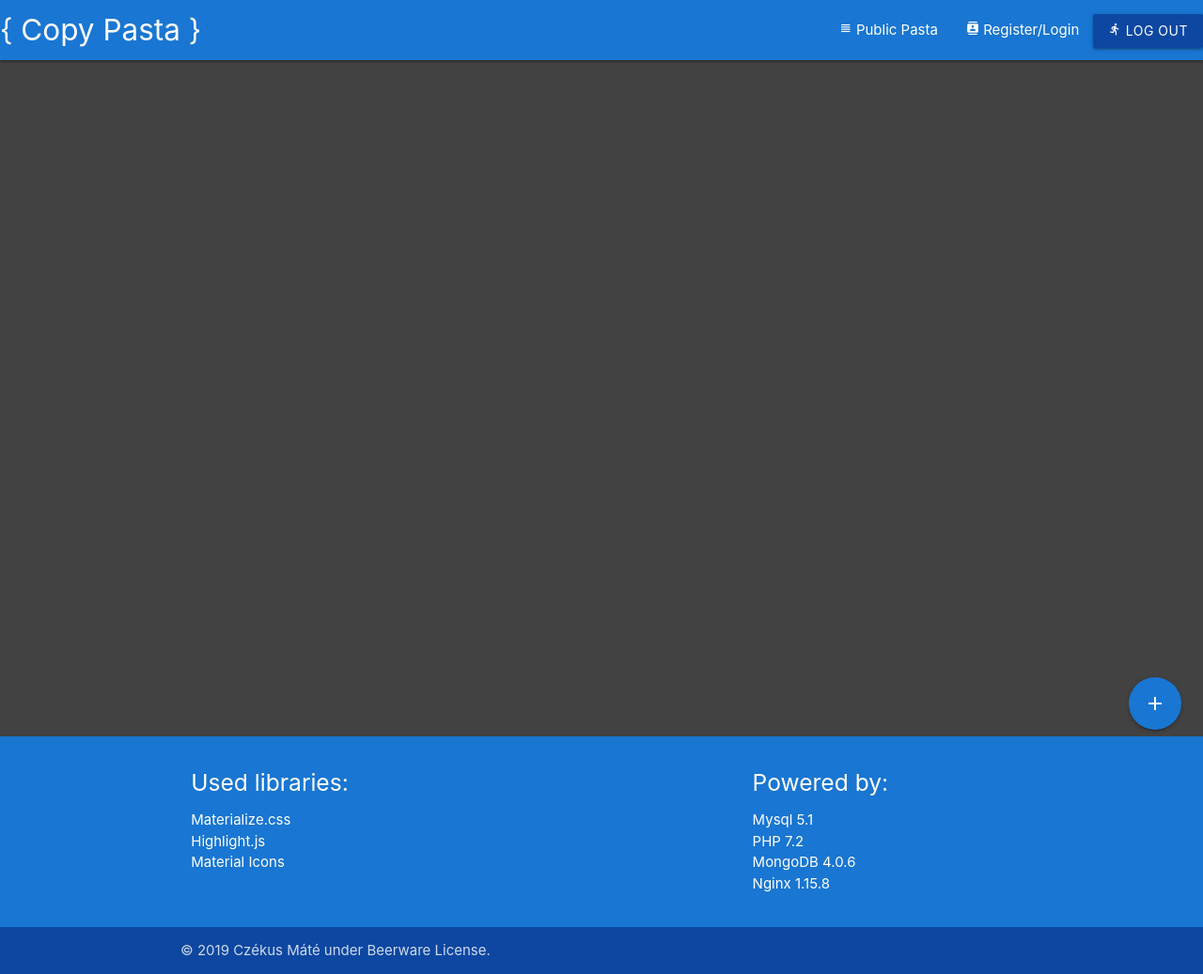
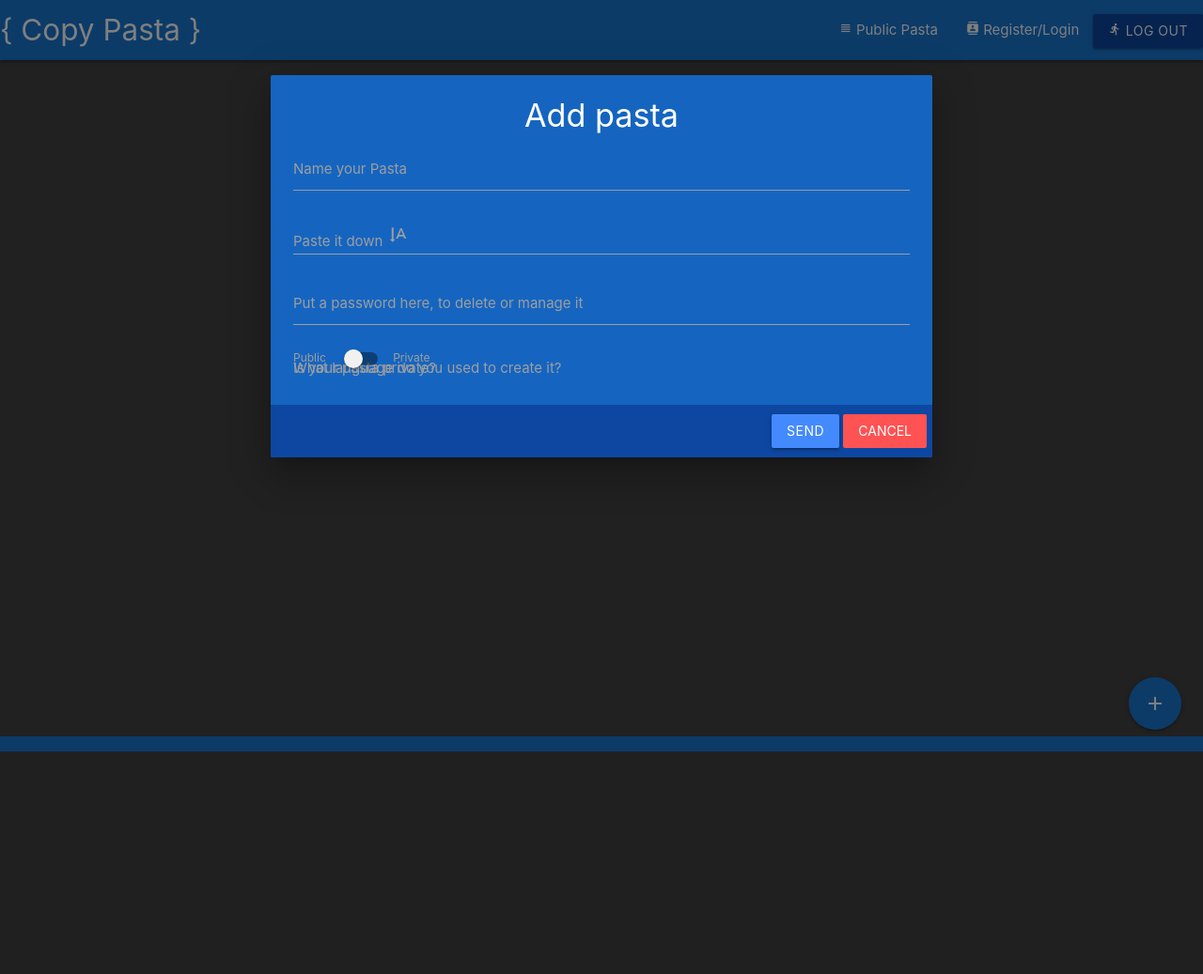
Before and after one commit to Shikachuu/copy-pasta-react, a PHP site: template view/index.php in a window 1280 px wide, after a click on "add". Shown: the whole page at 94% size. After the commit the page ends 800 px from the top, so only its background shows below. Run offline with PHP 8.4, Linux system fonts and the light colour scheme; the template is opened without the code that fills it, so the values that code supplies are empty.

Commit message:
input filed fixes

```diff
--- a/view/addpasta.php
+++ b/view/addpasta.php
@@ -28,12 +28,19 @@
     <div class="modal-content">
         <h4 class="center-align white-text">Add pasta</h4>
         <form action="../controller/gaddpastac.php" method="post">
+            <div class="input-field">
                 <label for="pasta_name">Name your Pasta</label>
                 <input type="text" name="pasta_name" id="pasta_name">
+            </div>
+            <div class="input-field">
                 <label for="pasta_content">Paste it down <i class="material-icons">text_rotate_vertical</i></label>
                 <textarea class="materialize-textarea" name="pasta_content" id="pasta_content" cols="30" rows="10"></textarea>
+            </div>
+            <div class="input-field">
                 <label for="password">Put a password here, to delete or manage it</label>
                 <input type="password" name="password" id="password">
+            </div>
+            <div class="input-field">
                 <label for="language">What language do you used to create it?</label>
                 <select name="language" id="language">
                     <option value="plaintext">Plain Text</option>
@@ -41,8 +48,11 @@
                     <option value="javascript">JavaScript</option>
                     <option value="php">PHP</option>
                 </select>
+            </div>
+            <div class="input-field">
                 <label for="is_private">Is your pasta private?</label>
-            <input type="checkbox" name="is_private" id="is_private" value="1">
+                <div class="switch"><label>Public <input type="checkbox" name="is_private" value="1"><span class="lever"></span>Private</label></div>
+            </div>
     </div>
     <div class="modal-footer blue darken-4 center-align">
             <button type="submit" class="btn blue accent-2">Send</button>
@@ -53,9 +63,6 @@
 <?php }?>
 <script src="js/jquery-3.3.1.min.js"></script>
 <script>
-const languages = listLanguages();
-console.log(languages);
-}
 $(document).ready(function(){
     $('.modal').modal();
 });
```
Lines whose indentation alone changed are shown as unchanged.
